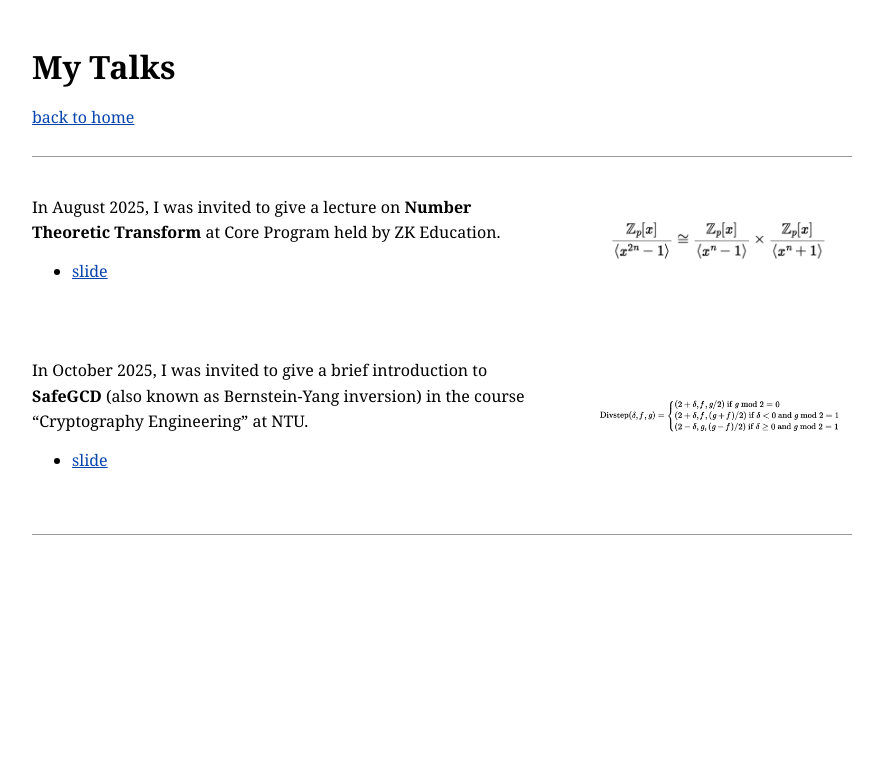
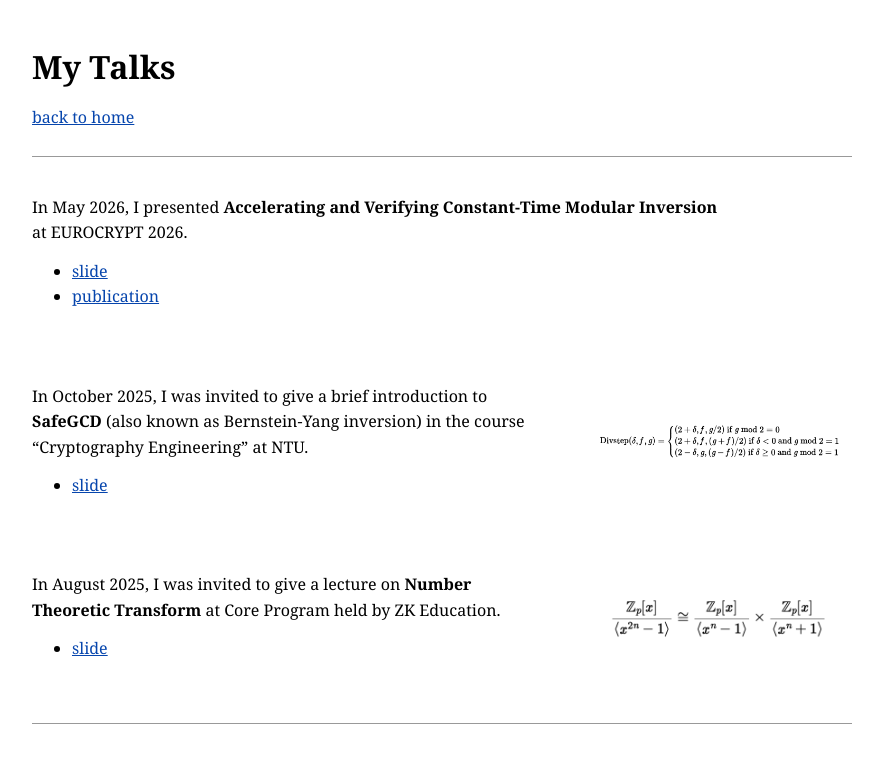
Before and after one commit to cheng-wei-huang0612/cheng-wei-huang0612.github.io, a Jekyll site: the page talks.html, which Jekyll copies as it is, in a window 1280 px wide. Shown: the top 763 px of the page, without its empty margins (198-1081 px from the left). Built offline with Jekyll 4.4.1, drawn with Linux system fonts in a browser that asks for light colours.

Commit message:
Add EUROCRYPT paper and talk links

```diff
--- a/talks.html
+++ b/talks.html
@@ -15,21 +15,18 @@
 
 <div class="talk-list">
 
-  <div class="talk-entry">
+  <div class="talk-entry" id="eurocrypt2026-modular-inversion">
     <div class="talk-text">
       <p>
-        In August 2025, I was invited to give a lecture on
-        <b>Number Theoretic Transform</b> at Core Program held by
-        ZK Education.
+        In May 2026, I presented
+        <b>Accelerating and Verifying Constant-Time Modular Inversion</b>
+        at EUROCRYPT 2026.
       </p>
 
       <ul>
-        <li><a href="docs/talks/NTT_Tutorial_short_handout_2025_aug28.pdf">slide</a></li>
+        <li><a href="docs/talks/eurocrypt2026_modular_inversion_slides.pdf">slide</a></li>
+        <li><a href="publications.html#eurocrypt2026-modular-inversion">publication</a></li>
       </ul>
-    </div>
-
-    <div class="talk-figure">
-      <img src="figures/math/ntta.jpeg" alt="NTT-related formula" class="talk-image">
     </div>
   </div>
 
@@ -51,6 +48,24 @@
     </div>
   </div>
 
+  <div class="talk-entry">
+    <div class="talk-text">
+      <p>
+        In August 2025, I was invited to give a lecture on
+        <b>Number Theoretic Transform</b> at Core Program held by
+        ZK Education.
+      </p>
+
+      <ul>
+        <li><a href="docs/talks/NTT_Tutorial_short_handout_2025_aug28.pdf">slide</a></li>
+      </ul>
+    </div>
+
+    <div class="talk-figure">
+      <img src="figures/math/ntta.jpeg" alt="NTT-related formula" class="talk-image">
+    </div>
+  </div>
+
 </div>
 
 <hr>
```
Also changed, not shown: publications.html (+6 -4 lines), 1 other file.
